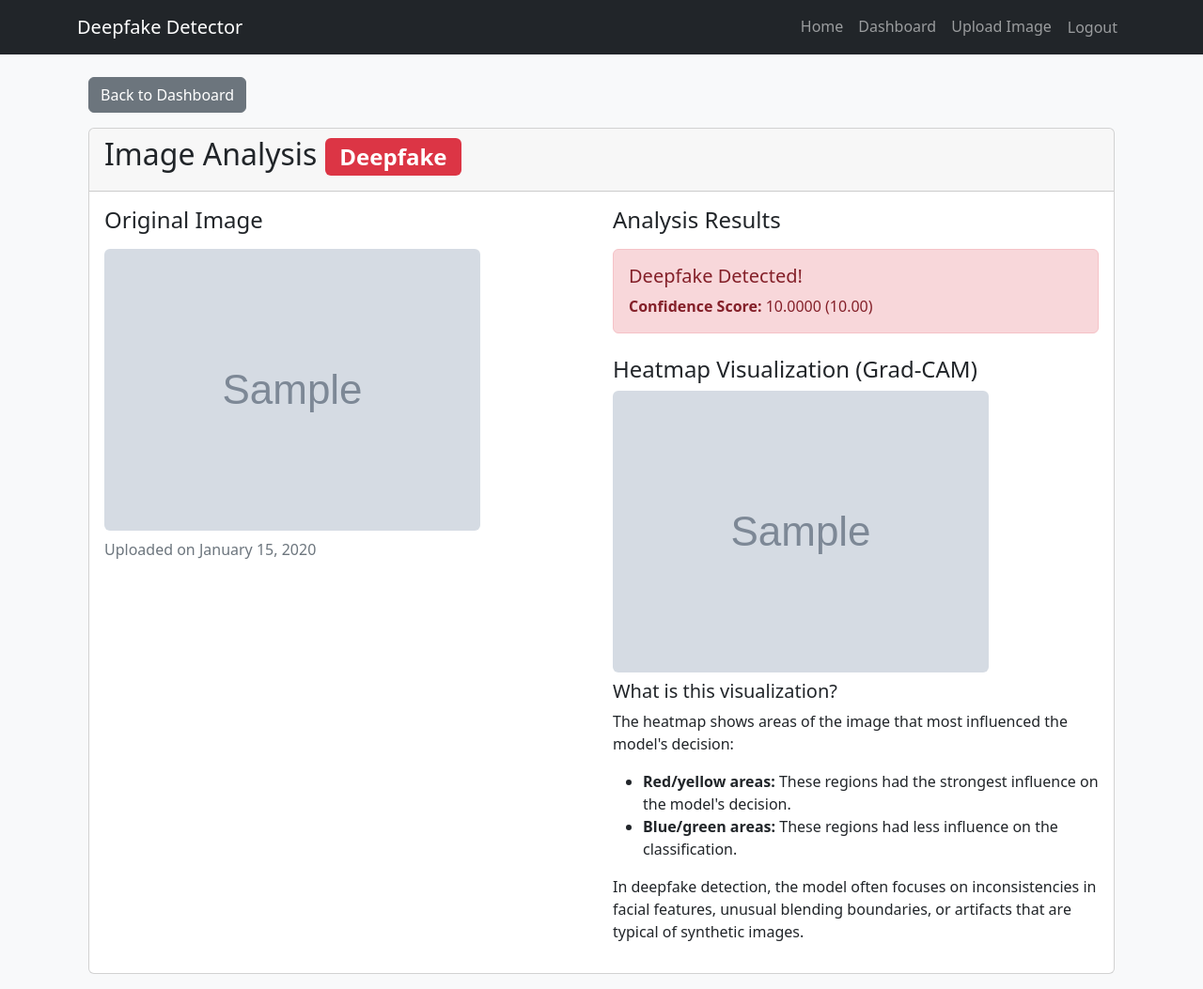
After one commit to peekuh/deepfake-detector, a Django app: page /image_analysis/1/ in a window 1280 px wide. The commit adds this page. Shown: the whole page at 94% size. Run offline with Django 5.2, Linux system fonts and the light colour scheme; a user stored in the database is signed in; tables that the repository leaves empty hold one stand-in row (values such as "Sample post"); grey boxes marked "Sample" are stand-in pictures; some libraries are stand-ins or nearby versions.

Commit message:
feat: add separate page of image analysis

```diff
--- a/main/urls.py
+++ b/main/urls.py
@@ -10,4 +10,5 @@ urlpatterns = [
     path('dashboard/', views.dashboard, name='dashboard'),
     path('upload/', views.upload_image, name='upload'),
     path('delete_image/<int:image_id>/', views.delete_image, name='delete_image'),
+    path('image_analysis/<int:image_id>/', views.image_analysis, name='image_analysis'),
 ]
--- a/main/views.py
+++ b/main/views.py
@@ -34,7 +34,7 @@ def upload_image(request):
             image.user = request.user
             image.save()
 
-            # Analyze the uploaded image
+            # Analyze the uploaded image immediately (this can be removed if you prefer to analyze only on demand)
             try:
                 is_deepfake, confidence, heatmap_content = analyze_image(image.image.path)
 
@@ -79,3 +79,32 @@ def delete_image(request, image_id):
     # If it's a GET request, you might want to show a confirmation page
     # (optional, but good practice)
     return render(request, 'confirm_delete.html', {'image': image})  # Create a template named confirm_delete.html
+
+@login_required
+def image_analysis(request, image_id):
+    """
+    Display a detailed analysis of an image, including the Grad-CAM heatmap.
+    """
+    image = get_object_or_404(UploadedImage, pk=image_id, user=request.user)  # Ensure user owns the image
+
+    # If the image hasn't been analyzed yet, analyze it now
+    if not image.is_analyzed and not image.heatmap_image:
+        try:
+            is_deepfake, confidence, heatmap_content = analyze_image(image.image.path)
+
+            image.is_analyzed = True
+            image.is_deepfake = is_deepfake
+            image.confidence_score = confidence
+
+            if heatmap_content:
+                filename = f"heatmap_{image.id}.jpg"
+                image.heatmap_image.save(filename, heatmap_content)
+
+            image.save()
+
+            messages.success(request, 'Image analysis completed.')
+        except Exception as e:
+            messages.warning(request, f'Analysis failed: {str(e)}')
+            print(f"Error analyzing image: {str(e)}")
+
+    return render(request, 'image_analysis.html', {'image': image})
--- /dev/null
+++ b/templates/image_analysis.html
@@ -0,0 +1,84 @@
+{% extends "base.html" %}
+{% block content %}
+<div class="container mt-4">
+    <div class="mb-3">
+        <a href="{% url 'dashboard' %}" class="btn btn-secondary">
+            <i class="fas fa-arrow-left mr-1"></i> Back to Dashboard
+        </a>
+    </div>
+
+    <div class="card">
+        <div class="card-header">
+            <h2>
+                Image Analysis
+                {% if image.is_analyzed %}
+                    {% if image.is_deepfake %}
+                        <span class="badge bg-danger">Deepfake</span>
+                    {% else %}
+                        <span class="badge bg-success">Authentic</span>
+                    {% endif %}
+                {% endif %}
+            </h2>
+        </div>
+
+        <div class="card-body">
+            <div class="row">
+                <div class="col-md-6">
+                    <h4 class="mb-3">Original Image</h4>
+                    <img src="{{ image.image.url }}" class="img-fluid rounded" alt="Original image">
+                    <p class="mt-2 text-muted">Uploaded on {{ image.uploaded_at|date:"F d, Y" }}</p>
+                </div>
+
+                <div class="col-md-6">
+                    <h4 class="mb-3">Analysis Results</h4>
+
+                    {% if image.is_analyzed %}
+                        <div class="alert {% if image.is_deepfake %}alert-danger{% else %}alert-success{% endif %}">
+                            <h5>
+                                {% if image.is_deepfake %}
+                                    Deepfake Detected!
+                                {% else %}
+                                    Authentic Image
+                                {% endif %}
+                            </h5>
+                            <p class="mb-0">
+                                <strong>Confidence Score:</strong> {{ image.confidence_score|floatformat:4 }}
+                                ({{ image.confidence_score|floatformat:2 }})
+                            </p>
+                        </div>
+
+                        {% if image.heatmap_image %}
+                            <div class="mt-4">
+                                <h4>Heatmap Visualization (Grad-CAM)</h4>
+                                <img src="{{ image.heatmap_image.url }}" class="img-fluid rounded" alt="Feature heatmap">
+                                <div class="mt-2">
+                                    <h5>What is this visualization?</h5>
+                                    <p>
+                                        The heatmap shows areas of the image that most influenced the model's decision:
+                                    </p>
+                                    <ul>
+                                        <li><strong>Red/yellow areas:</strong> These regions had the strongest influence on the model's decision.</li>
+                                        <li><strong>Blue/green areas:</strong> These regions had less influence on the classification.</li>
+                                    </ul>
+                                    <p>
+                                        In deepfake detection, the model often focuses on inconsistencies in facial features,
+                                        unusual blending boundaries, or artifacts that are typical of synthetic images.
+                                    </p>
+                                </div>
+                            </div>
+                        {% else %}
+                            <div class="alert alert-warning">
+                                Heatmap visualization is not available for this image.
+                            </div>
+                        {% endif %}
+                    {% else %}
+                        <div class="alert alert-warning">
+                            This image has not been analyzed yet. Please wait for the analysis to complete.
+                        </div>
+                    {% endif %}
+                </div>
+            </div>
+        </div>
+    </div>
+</div>
+{% endblock %}
```
Also changed, not shown: templates/dashboard.html (+12 -16 lines).
